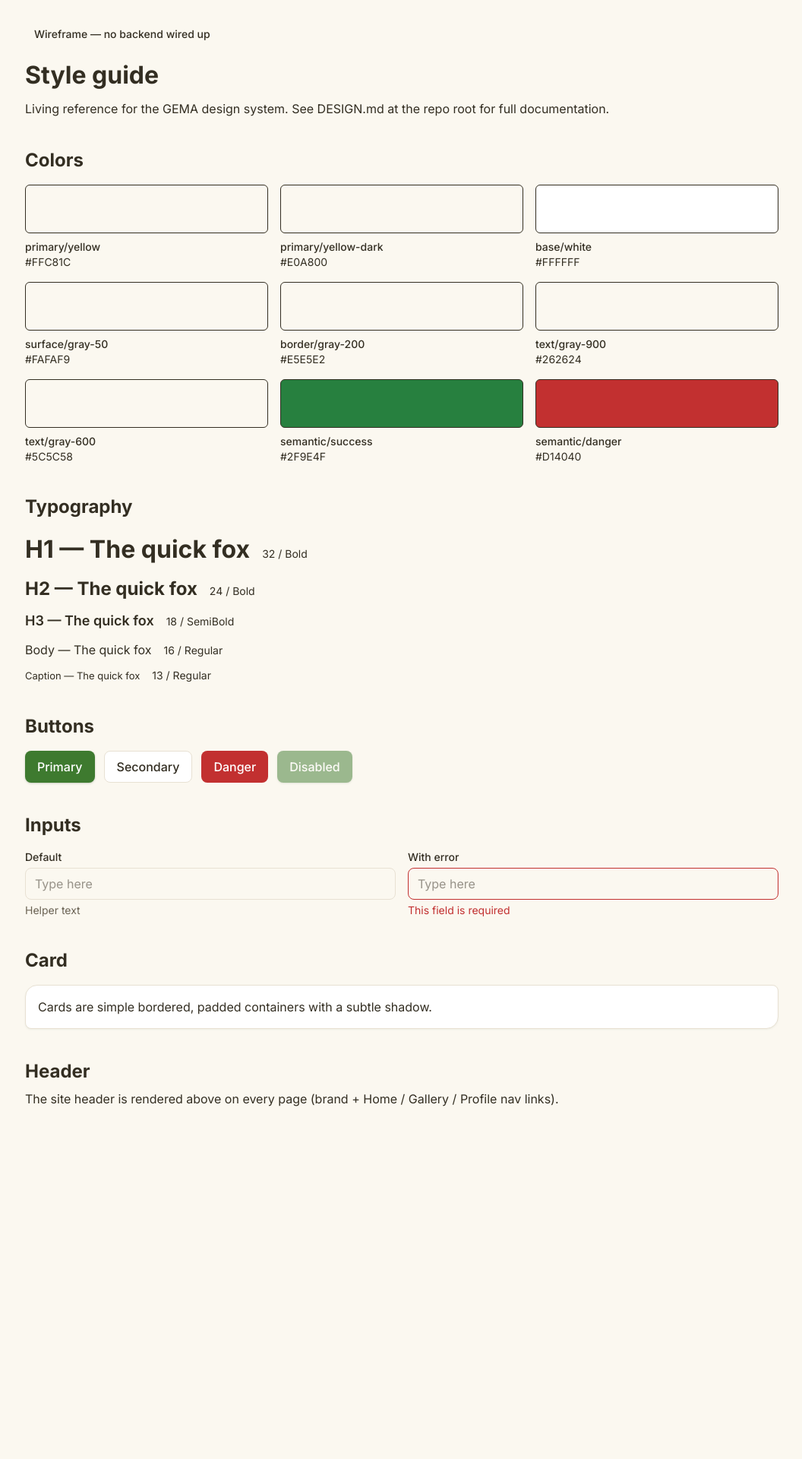
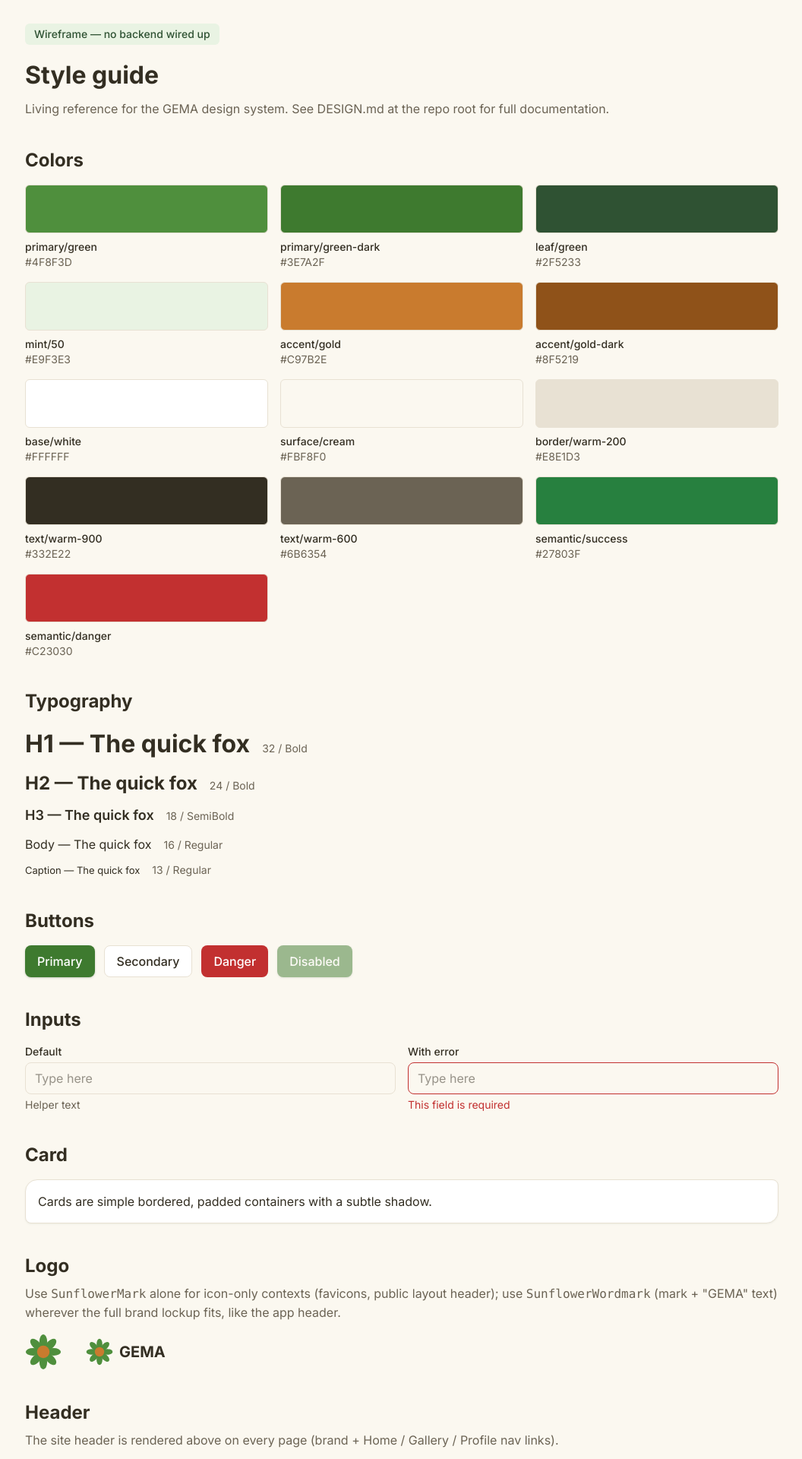
Before and after one commit to Gabriel-Gerhardt/GEMA, a React (Vite) app in the folder frontend/: page /style-guide in a window 1280 px wide. Shown: the part 60-1980 px from the top of the page at 76% size, without its empty margins (111-1167 px from the left). Before the commit the page ends 1550 px from the top, so only its background shows below. Built offline with nearby package versions, Linux system fonts and the light colour scheme.

Commit message:
GAB-7: migrate existing screens to green sunflower theme

```diff
--- a/frontend/src/pages/Home.tsx
+++ b/frontend/src/pages/Home.tsx
@@ -5,13 +5,13 @@ import Card from '../components/Card'
 export default function Home() {
   return (
     <main className="mx-auto max-w-5xl px-4 py-8">
-      <p className="mb-4 inline-block rounded-md bg-primary-yellow px-3 py-1 text-sm font-medium text-text-gray-900">
+      <p className="mb-4 inline-block rounded-md bg-mint-50 px-3 py-1 text-sm font-medium text-leaf-green">
         Wireframe — no backend wired up
       </p>
-      <h1 className="text-[32px] font-bold text-text-gray-900">
+      <h1 className="text-[32px] font-bold text-text-warm-900">
         Welcome to GEMA
       </h1>
-      <p className="mt-2 text-base text-text-gray-600">
+      <p className="mt-2 text-base text-text-warm-600">
         Generate, scan, and manage your QR codes in one place.
       </p>
 
@@ -25,10 +25,10 @@ export default function Home() {
       </div>
 
       <Card className="mt-8">
-        <h2 className="text-2xl font-bold text-text-gray-900">
+        <h2 className="text-2xl font-bold text-text-warm-900">
           Recent activity
         </h2>
-        <p className="mt-2 text-base text-text-gray-600">
+        <p className="mt-2 text-base text-text-warm-600">
           Your recently scanned or generated codes will show up here.
         </p>
       </Card>
--- a/frontend/src/pages/Login.tsx
+++ b/frontend/src/pages/Login.tsx
@@ -6,11 +6,11 @@ import Input from '../components/Input'
 export default function Login() {
   return (
     <main className="mx-auto flex max-w-md flex-col px-4 py-8">
-      <p className="mb-4 inline-block rounded-md bg-primary-yellow px-3 py-1 text-sm font-medium text-text-gray-900">
+      <p className="mb-4 inline-block rounded-md bg-mint-50 px-3 py-1 text-sm font-medium text-leaf-green">
         Wireframe — no backend wired up
       </p>
       <Card>
-        <h1 className="text-2xl font-bold text-text-gray-900">Log in</h1>
+        <h1 className="text-2xl font-bold text-text-warm-900">Log in</h1>
         <form className="mt-4 flex flex-col gap-4">
           <Input label="Email" type="email" placeholder="you@example.com" />
           <Input label="Password" type="password" placeholder="********" />
@@ -18,9 +18,9 @@ export default function Login() {
             Log in
           </Button>
         </form>
-        <p className="mt-4 text-sm text-text-gray-600">
+        <p className="mt-4 text-sm text-text-warm-600">
           Don&apos;t have an account?{' '}
-          <Link to="/create-account" className="font-medium text-text-gray-900 underline">
+          <Link to="/create-account" className="font-medium text-text-warm-900 underline">
             Create one
           </Link>
         </p>
--- a/frontend/src/pages/QrCodeInput.tsx
+++ b/frontend/src/pages/QrCodeInput.tsx
@@ -4,16 +4,16 @@ import Card from '../components/Card'
 export default function QrCodeInput() {
   return (
     <main className="mx-auto max-w-md px-4 py-8">
-      <p className="mb-4 inline-block rounded-md bg-primary-yellow px-3 py-1 text-sm font-medium text-text-gray-900">
+      <p className="mb-4 inline-block rounded-md bg-mint-50 px-3 py-1 text-sm font-medium text-leaf-green">
         Wireframe — no backend wired up
       </p>
-      <h1 className="text-[32px] font-bold text-text-gray-900">Scan a QR code</h1>
+      <h1 className="text-[32px] font-bold text-text-warm-900">Scan a QR code</h1>
 
       <Card className="mt-4 flex flex-col items-center gap-4 text-center">
-        <div className="flex h-48 w-48 items-center justify-center rounded-md border-2 border-dashed border-border-gray-200 text-sm text-text-gray-600">
+        <div className="flex h-48 w-48 items-center justify-center rounded-md border-2 border-dashed border-border-warm-200 text-sm text-text-warm-600">
           Camera preview placeholder
         </div>
-        <p className="text-base text-text-gray-600">
+        <p className="text-base text-text-warm-600">
           Point your camera at a QR code to scan it.
         </p>
         <Button variant="primary">Start scanning</Button>
--- a/frontend/src/pages/StyleGuide.tsx
+++ b/frontend/src/pages/StyleGuide.tsx
@@ -1,17 +1,22 @@
 import Button from '../components/Button'
 import Card from '../components/Card'
 import Input from '../components/Input'
+import { SunflowerMark, SunflowerWordmark } from '../components/Logo'
 
 const COLORS = [
-  { name: 'primary/yellow', token: 'bg-primary-yellow', hex: '#FFC81C' },
-  { name: 'primary/yellow-dark', token: 'bg-primary-yellow-dark', hex: '#E0A800' },
+  { name: 'primary/green', token: 'bg-primary-green', hex: '#4F8F3D' },
+  { name: 'primary/green-dark', token: 'bg-primary-green-dark', hex: '#3E7A2F' },
+  { name: 'leaf/green', token: 'bg-leaf-green', hex: '#2F5233' },
+  { name: 'mint/50', token: 'bg-mint-50', hex: '#E9F3E3' },
+  { name: 'accent/gold', token: 'bg-accent-gold', hex: '#C97B2E' },
+  { name: 'accent/gold-dark', token: 'bg-accent-gold-dark', hex: '#8F5219' },
   { name: 'base/white', token: 'bg-base-white', hex: '#FFFFFF' },
-  { name: 'surface/gray-50', token: 'bg-surface-gray-50', hex: '#FAFAF9' },
-  { name: 'border/gray-200', token: 'bg-border-gray-200', hex: '#E5E5E2' },
-  { name: 'text/gray-900', token: 'bg-text-gray-900', hex: '#262624' },
-  { name: 'text/gray-600', token: 'bg-text-gray-600', hex: '#5C5C58' },
-  { name: 'semantic/success', token: 'bg-semantic-success', hex: '#2F9E4F' },
-  { name: 'semantic/danger', token: 'bg-semantic-danger', hex: '#D14040' },
+  { name: 'surface/cream', token: 'bg-surface-cream', hex: '#FBF8F0' },
+  { name: 'border/warm-200', token: 'bg-border-warm-200', hex: '#E8E1D3' },
+  { name: 'text/warm-900', token: 'bg-text-warm-900', hex: '#332E22' },
+  { name: 'text/warm-600', token: 'bg-text-warm-600', hex: '#6B6354' },
+  { name: 'semantic/success', token: 'bg-semantic-success', hex: '#27803F' },
+  { name: 'semantic/danger', token: 'bg-semantic-danger', hex: '#C23030' },
 ]
 
 const TYPE_SCALE = [
@@ -26,46 +31,46 @@ export default function StyleGuide() {
   return (
     <div>
       <main className="mx-auto max-w-5xl px-4 py-8">
-        <p className="mb-4 inline-block rounded-md bg-primary-yellow px-3 py-1 text-sm font-medium text-text-gray-900">
+        <p className="mb-4 inline-block rounded-md bg-mint-50 px-3 py-1 text-sm font-medium text-leaf-green">
           Wireframe — no backend wired up
         </p>
-        <h1 className="text-[32px] font-bold text-text-gray-900">Style guide</h1>
-        <p className="mt-2 text-base text-text-gray-600">
+        <h1 className="text-[32px] font-bold text-text-warm-900">Style guide</h1>
+        <p className="mt-2 text-base text-text-warm-600">
           Living reference for the GEMA design system. See DESIGN.md at the repo
           root for full documentation.
         </p>
 
         <section className="mt-10">
-          <h2 className="text-2xl font-bold text-text-gray-900">Colors</h2>
+          <h2 className="text-2xl font-bold text-text-warm-900">Colors</h2>
           <div className="mt-4 grid grid-cols-2 gap-4 sm:grid-cols-3">
             {COLORS.map((color) => (
               <div key={color.name}>
                 <div
-                  className={`h-16 w-full rounded-md border border-border-gray-200 ${color.token}`}
+                  className={`h-16 w-full rounded-md border border-border-warm-200 ${color.token}`}
                 />
-                <p className="mt-2 text-sm font-medium text-text-gray-900">
+                <p className="mt-2 text-sm font-medium text-text-warm-900">
                   {color.name}
                 </p>
-                <p className="text-sm text-text-gray-600">{color.hex}</p>
+                <p className="text-sm text-text-warm-600">{color.hex}</p>
               </div>
             ))}
           </div>
         </section>
 
         <section className="mt-10">
-          <h2 className="text-2xl font-bold text-text-gray-900">Typography</h2>
+          <h2 className="text-2xl font-bold text-text-warm-900">Typography</h2>
           <div className="mt-4 flex flex-col gap-3">
             {TYPE_SCALE.map((type) => (
               <div key={type.name} className="flex items-baseline gap-4">
                 <span className={type.className}>{type.name} — The quick fox</span>
-                <span className="text-sm text-text-gray-600">{type.spec}</span>
+                <span className="text-sm text-text-warm-600">{type.spec}</span>
               </div>
             ))}
           </div>
         </section>
 
         <section className="mt-10">
-          <h2 className="text-2xl font-bold text-text-gray-900">Buttons</h2>
+          <h2 className="text-2xl font-bold text-text-warm-900">Buttons</h2>
           <div className="mt-4 flex flex-wrap gap-3">
             <Button variant="primary">Primary</Button>
             <Button variant="secondary">Secondary</Button>
@@ -77,7 +82,7 @@ export default function StyleGuide() {
         </section>
 
         <section className="mt-10">
-          <h2 className="text-2xl font-bold text-text-gray-900">Inputs</h2>
+          <h2 className="text-2xl font-bold text-text-warm-900">Inputs</h2>
           <div className="mt-4 grid grid-cols-1 gap-4 sm:grid-cols-2">
             <Input label="Default" placeholder="Type here" helperText="Helper text" />
             <Input
@@ -89,17 +94,31 @@ export default function StyleGuide() {
         </section>
 
         <section className="mt-10">
-          <h2 className="text-2xl font-bold text-text-gray-900">Card</h2>
+          <h2 className="text-2xl font-bold text-text-warm-900">Card</h2>
           <Card className="mt-4">
-            <p className="text-base text-text-gray-900">
+            <p className="text-base text-text-warm-900">
               Cards are simple bordered, padded containers with a subtle shadow.
             </p>
           </Card>
         </section>
 
         <section className="mt-10">
-          <h2 className="text-2xl font-bold text-text-gray-900">Header</h2>
-          <p className="mt-2 text-base text-text-gray-600">
+          <h2 className="text-2xl font-bold text-text-warm-900">Logo</h2>
+          <p className="mt-2 text-base text-text-warm-600">
+            Use <code>SunflowerMark</code> alone for icon-only contexts
+            (favicons, public layout header); use <code>SunflowerWordmark</code>{' '}
+            (mark + "GEMA" text) wherever the full brand lockup fits, like the
+            app header.
+          </p>
+          <div className="mt-4 flex flex-wrap items-center gap-8">
+            <SunflowerMark size={48} />
+            <SunflowerWordmark size={36} />
+          </div>
+        </section>
+
+        <section className="mt-10">
+          <h2 className="text-2xl font-bold text-text-warm-900">Header</h2>
+          <p className="mt-2 text-base text-text-warm-600">
             The site header is rendered above on every page (brand + Home /
             Gallery / Profile nav links).
           </p>
--- a/frontend/src/pages/UserProfile.tsx
+++ b/frontend/src/pages/UserProfile.tsx
@@ -10,15 +10,15 @@ const MOCK_USER = {
 export default function UserProfile() {
   return (
     <main className="mx-auto max-w-2xl px-4 py-8">
-      <p className="mb-4 inline-block rounded-md bg-primary-yellow px-3 py-1 text-sm font-medium text-text-gray-900">
+      <p className="mb-4 inline-block rounded-md bg-mint-50 px-3 py-1 text-sm font-medium text-leaf-green">
         Wireframe — no backend wired up
       </p>
-      <h1 className="text-[32px] font-bold text-text-gray-900">Profile</h1>
+      <h1 className="text-[32px] font-bold text-text-warm-900">Profile</h1>
 
       <Card className="mt-4">
-        <h2 className="text-2xl font-bold text-text-gray-900">{MOCK_USER.name}</h2>
-        <p className="mt-1 text-base text-text-gray-600">{MOCK_USER.email}</p>
-        <p className="mt-1 text-sm text-text-gray-600">
+        <h2 className="text-2xl font-bold text-text-warm-900">{MOCK_USER.name}</h2>
+        <p className="mt-1 text-base text-text-warm-600">{MOCK_USER.email}</p>
+        <p className="mt-1 text-sm text-text-warm-600">
           QR codes created: {MOCK_USER.qrCodesCreated}
         </p>
         <div className="mt-4 flex gap-3">
```
Also changed, not shown: frontend/src/pages/CreateAccount.tsx (+10 -4 lines), frontend/src/pages/QrCodeGallery.tsx (+15 -12 lines).
